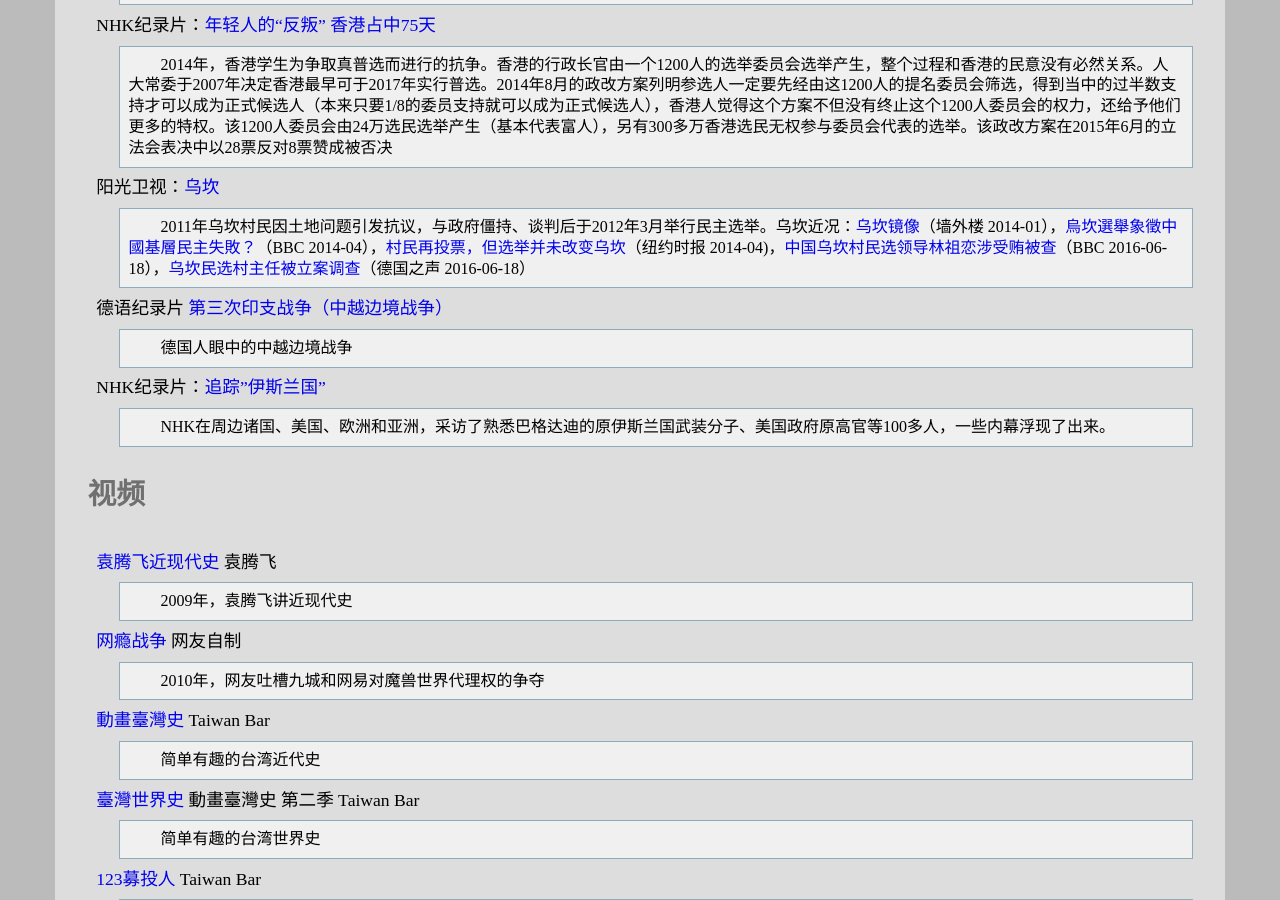
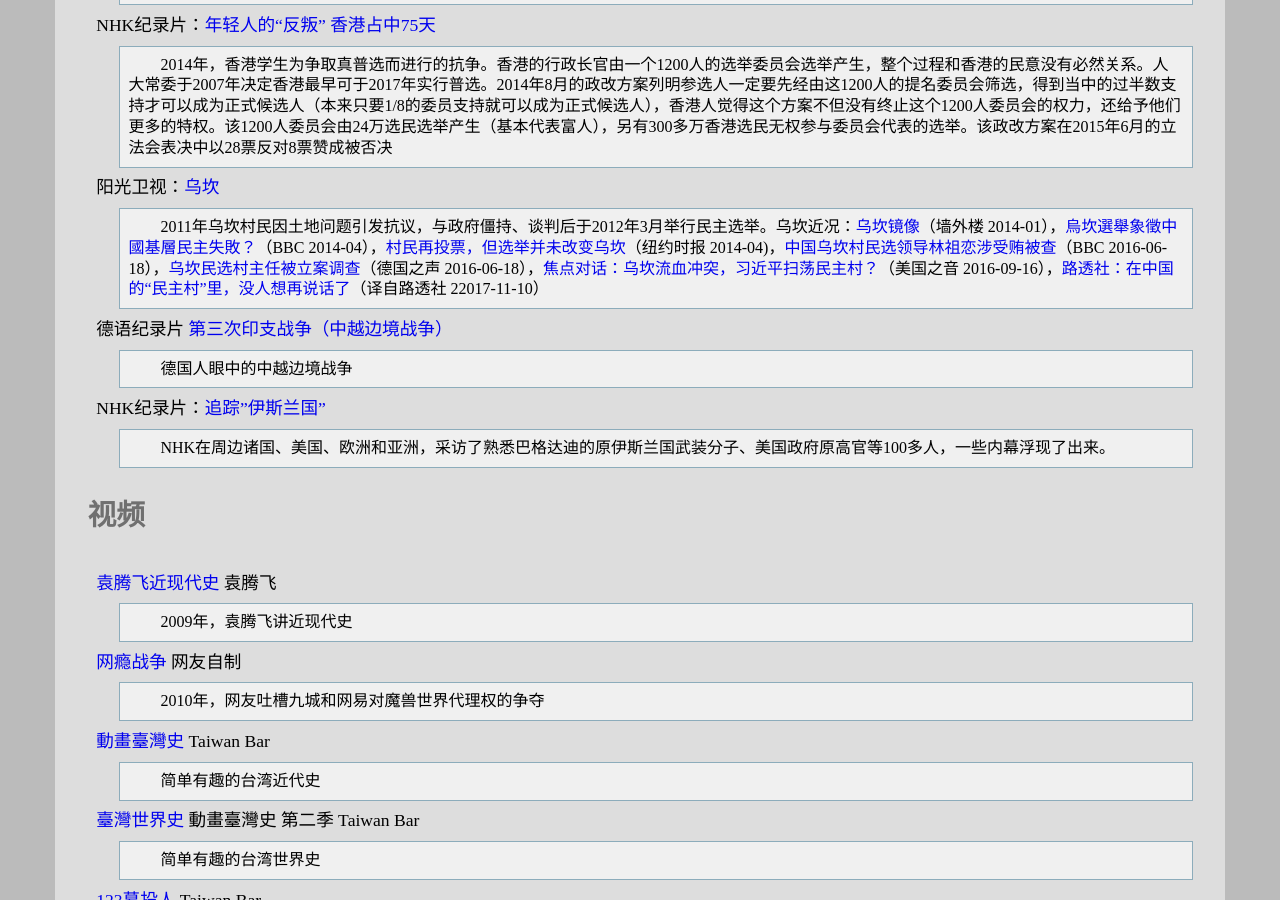
Before and after one commit to leiqin/leiqin.github.io, a Jekyll site: the page built from shoucang/history.markdown, in a window 1280 px wide and 900 px high, scrolled down 8195 px. Built offline with Jekyll 4.4.1, drawn with Linux system fonts in a browser that asks for light colours; nearby versions of some CDN libraries.

Commit message:
+ 添加乌坎近况

```diff
--- a/shoucang/history.markdown
+++ b/shoucang/history.markdown
@@ -161,7 +161,7 @@ NHK纪录片：[年轻人的“反叛” 香港占中75天](https://youtu.be/_ed
 :	2014年，香港学生为争取真普选而进行的抗争。香港的行政长官由一个1200人的选举委员会选举产生，整个过程和香港的民意没有必然关系。人大常委于2007年决定香港最早可于2017年实行普选。2014年8月的政改方案列明参选人一定要先经由这1200人的提名委员会筛选，得到当中的过半数支持才可以成为正式候选人（本来只要1/8的委员支持就可以成为正式候选人），香港人觉得这个方案不但没有终止这个1200人委员会的权力，还给予他们更多的特权。该1200人委员会由24万选民选举产生（基本代表富人），另有300多万香港选民无权参与委员会代表的选举。该政改方案在2015年6月的立法会表决中以28票反对8票赞成被否决
 
 阳光卫视：[乌坎](https://youtu.be/wWpO6ZTbG8k)
-:	2011年乌坎村民因土地问题引发抗议，与政府僵持、谈判后于2012年3月举行民主选举。乌坎近况：[乌坎镜像](http://www.letscorp.net/archives/60860)（墙外楼 2014-01），[烏坎選舉象徵中國基層民主失敗？](http://www.bbc.com/zhongwen/trad/china/2014/04/140401_wukan_election)（BBC 2014-04），[村民再投票，但选举并未改变乌坎](http://cn.nytimes.com/china/20140402/c02wukan/)（纽约时报 2014-04)，[中国乌坎村民选领导林祖恋涉受贿被查](http://www.bbc.com/zhongwen/simp/china/2016/06/160618_china_wukan_revolt_leader_investigated)（BBC 2016-06-18），[乌坎民选村主任被立案调查](http://www.dw.com/zh/%E4%B9%8C%E5%9D%8E%E6%B0%91%E9%80%89%E6%9D%91%E4%B8%BB%E4%BB%BB%E8%A2%AB%E7%AB%8B%E6%A1%88%E8%B0%83%E6%9F%A5/a-19339656)（德国之声 2016-06-18）
+:	2011年乌坎村民因土地问题引发抗议，与政府僵持、谈判后于2012年3月举行民主选举。乌坎近况：[乌坎镜像](http://www.letscorp.net/archives/60860)（墙外楼 2014-01），[烏坎選舉象徵中國基層民主失敗？](http://www.bbc.com/zhongwen/trad/china/2014/04/140401_wukan_election)（BBC 2014-04），[村民再投票，但选举并未改变乌坎](http://cn.nytimes.com/china/20140402/c02wukan/)（纽约时报 2014-04)，[中国乌坎村民选领导林祖恋涉受贿被查](http://www.bbc.com/zhongwen/simp/china/2016/06/160618_china_wukan_revolt_leader_investigated)（BBC 2016-06-18），[乌坎民选村主任被立案调查](http://www.dw.com/zh/%E4%B9%8C%E5%9D%8E%E6%B0%91%E9%80%89%E6%9D%91%E4%B8%BB%E4%BB%BB%E8%A2%AB%E7%AB%8B%E6%A1%88%E8%B0%83%E6%9F%A5/a-19339656)（德国之声 2016-06-18），[焦点对话：乌坎流血冲突，习近平扫荡民主村？](https://youtu.be/hnx2H3CxoVw)（美国之音 2016-09-16），[路透社：在中国的“民主村”里，没人想再说话了](https://www.letscorp.net/archives/125008)（译自路透社 22017-11-10）
 
 德语纪录片 [第三次印支战争（中越边境战争）](https://youtu.be/OKJpJj_JkQ://youtu.be/Nvve7ozOJIk)
 :	德国人眼中的中越边境战争
```
